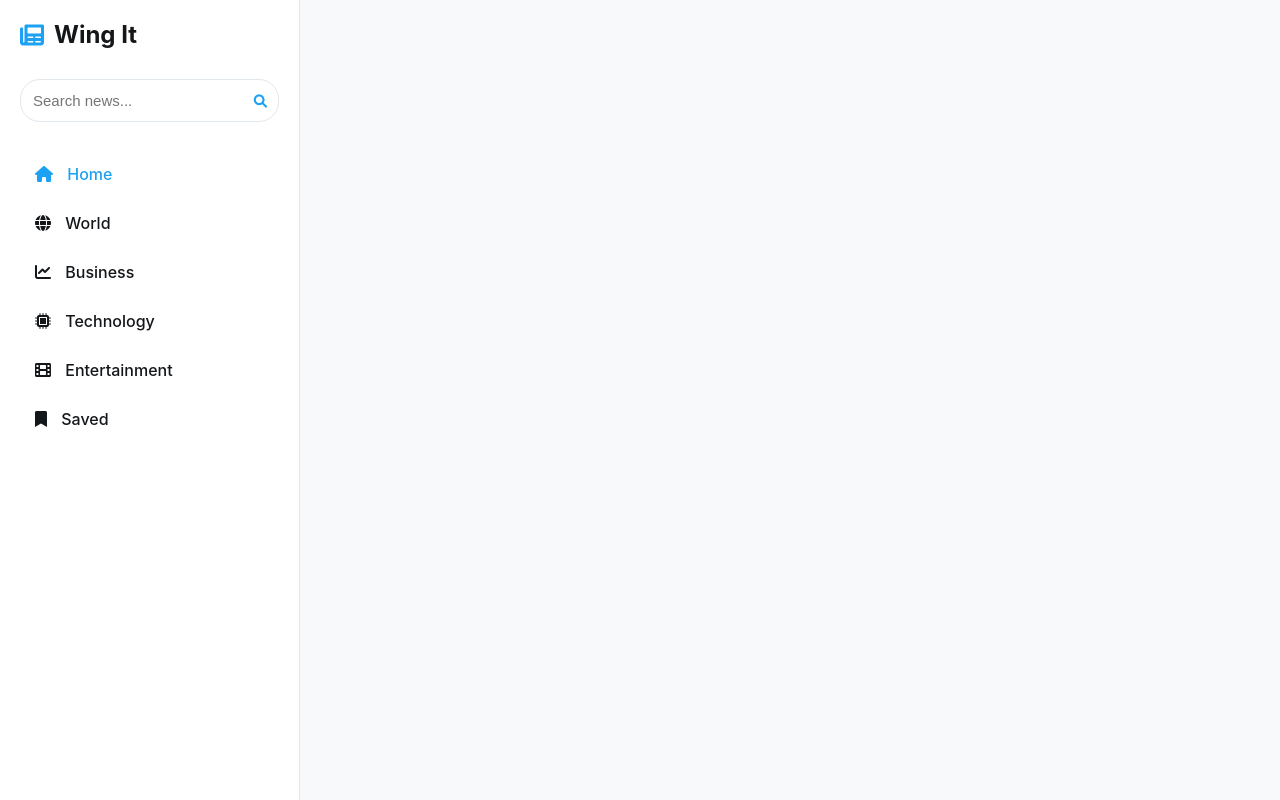
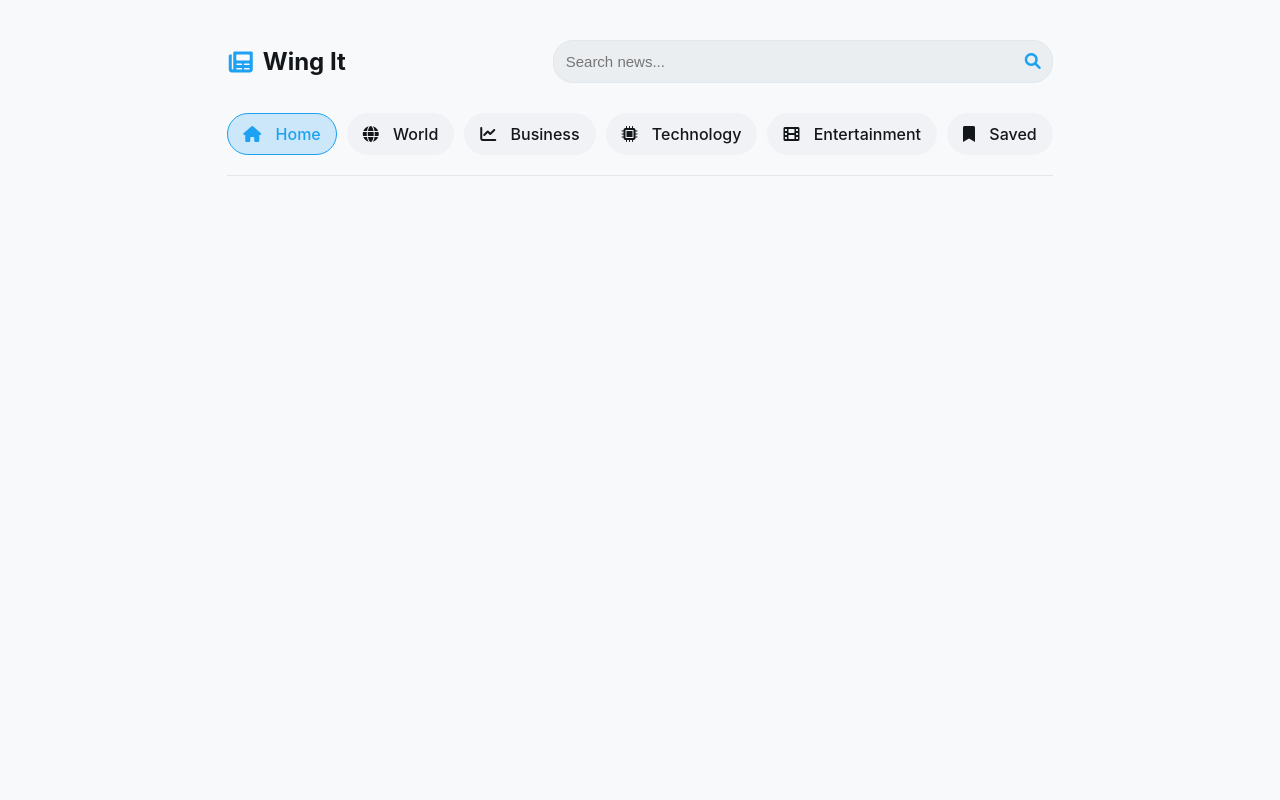
Before and after one commit to prannvat/WingIt, a Flask app: page /news in a window 1280 px wide. Run offline with Flask 3, Linux system fonts and the light colour scheme.

Commit message:
fixed layout

```diff
--- a/static/script.js
+++ b/static/script.js
@@ -260,3 +260,34 @@ function init() {
 }
 
 init();
+
+// Toggle functionality for category filters
+document.addEventListener('DOMContentLoaded', function() {
+    const toggles = document.querySelectorAll('.category-toggles .toggle');
+
+    toggles.forEach(toggle => {
+        toggle.addEventListener('click', function() {
+            // If the toggle is already active and it's not "home", just return
+            if (this.classList.contains('active') && this.getAttribute('data-category') !== 'home') {
+                return;
+            }
+
+            // Remove active class from all toggles
+            toggles.forEach(t => t.classList.remove('active'));
+
+            // Add active class to clicked toggle
+            this.classList.add('active');
+
+            // Here you would filter news content based on the selected category
+            const category = this.getAttribute('data-category');
+            console.log(`Category selected: ${category}`);
+
+            // You can add code here to filter the news articles by category
+            // For example:
+            // filterArticlesByCategory(category);
+        });
+    });
+
+    // Additional code for search functionality, article loading, etc.
+    // would go here...
+});
--- a/static/styles.css
+++ b/static/styles.css
@@ -23,23 +23,17 @@ body {
 .container {
     display: flex;
     min-height: 100vh;
+    flex-direction: column;
+    align-items: center;
 }
 
-/* Sidebar Styles */
-.sidebar {
-    width: 300px;
-    background-color: var(--sidebar-color);
-    padding: 20px;
-    position: fixed;
-    height: 100vh;
-    border-right: 1px solid var(--border-color);
-}
-
+/* Logo Styles - Moved from sidebar */
 .logo {
     display: flex;
     align-items: center;
+    justify-content: center;
     gap: 10px;
-    margin-bottom: 30px;
+    min-width: 120px;
 }
 
 .logo i {
@@ -52,9 +46,79 @@ body {
     font-weight: 700;
 }
 
+/* Updated Sidebar Styles */
+.sidebar {
+    width: 100%;
+    padding: 0;
+    margin-bottom: 20px;
+    display: flex;
+    flex-direction: row;
+    justify-content: center;
+    align-items: center;
+}
+
+nav ul.category-toggles {
+    list-style: none;
+    display: flex;
+    flex-wrap: wrap;
+    gap: 10px;
+    justify-content: center; /* Center the toggles horizontally */
+}
+
+nav ul.category-toggles li.toggle {
+    padding: 10px 15px;
+    border-radius: 25px;
+    cursor: pointer;
+    transition: all 0.2s ease;
+    font-weight: 500;
+    background-color: #f0f2f5;
+    border: 1px solid transparent;
+}
+
+nav ul.category-toggles li.toggle:hover {
+    background-color: rgba(29, 161, 242, 0.1);
+    color: var(--primary-color);
+}
+
+nav ul.category-toggles li.toggle.active {
+    background-color: rgba(29, 161, 242, 0.2);
+    color: var(--primary-color);
+    border: 1px solid var(--primary-color);
+}
+
+nav ul li i {
+    margin-right: 10px;
+}
+
+/* Main Content Styles */
+.main-content {
+    flex: 1;
+    padding: 20px;
+    margin-left: 0; /* Remove previous margin */
+}
+
+/* New header section for main content */
+.main-header {
+    padding-top: 20px;
+    margin-bottom: 20px;
+    border-bottom: 1px solid var(--border-color);
+    display: flex;
+    flex-direction: column;
+    gap: 30px;
+}
+
+.main-header-content {
+    display: flex;
+    justify-content: space-between;
+    align-items: center;
+    gap: 20px;
+}
+/* Updated search container for center position */
 .search-container {
+    width: 100%;
     position: relative;
-    margin-bottom: 30px;
+    margin: 0 ;
+    max-width: 500px;
 }
 
 #search-input {
@@ -63,6 +127,14 @@ body {
     border: 1px solid var(--border-color);
     border-radius: 20px;
     font-size: 15px;
+    background-color: #ebeef0;
+}
+
+#search-input:focus {
+    background-color: white;
+    border-color: var(--primary-color);
+    outline: none;
+    box-shadow: 0 0 0 1px var(--primary-color);
 }
 
 #search-button {
@@ -74,39 +146,7 @@ body {
     border: none;
     color: var(--primary-color);
     cursor: pointer;
-}
-
-nav ul {
-    list-style: none;
-}
-
-nav ul li {
-    padding: 12px 15px;
-    margin: 5px 0;
-    border-radius: 25px;
-    cursor: pointer;
-    transition: background-color 0.2s;
-    font-weight: 500;
-}
-
-nav ul li:hover {
-    background-color: rgba(29, 161, 242, 0.1);
-    color: var(--primary-color);
-}
-
-nav ul li.active {
-    color: var(--primary-color);
-}
-
-nav ul li i {
-    margin-right: 10px;
-}
-
-/* Main Content Styles */
-.main-content {
-    flex: 1;
-    margin-left: 300px;
-    padding: 20px;
+    font-size: 16px;
 }
 
 .news-feed {
--- a/templates/index.html
+++ b/templates/index.html
@@ -9,32 +9,34 @@
 </head>
 <body>
     <div class="container">
-        <!-- Sidebar -->
-        <aside class="sidebar">
+        <!-- Main Content -->
+        <main class="main-content">
+            <div class="main-header">
+                <div class="main-header-content">
                     <div class="logo">
                         <i class="fas fa-newspaper"></i>
                         <h1>Wing It</h1>
                     </div>
                     <div class="search-container">
                         <input type="text" id="search-input" placeholder="Search news...">
-                <button id="search-button">
-                    <i class="fas fa-search"></i>
-                </button>
+                        <button id="search-button"><i class="fas fa-search"></i></button>
                     </div>
+                </div>
+
+                <!-- Sidebar moved under search -->
+                <aside class="sidebar">
                     <nav>
-                <ul>
-                    <li class="active"><i class="fas fa-home"></i> Home</li>
-                    <li><i class="fas fa-globe"></i> World</li>
-                    <li><i class="fas fa-chart-line"></i> Business</li>
-                    <li><i class="fas fa-microchip"></i> Technology</li>
-                    <li><i class="fas fa-film"></i> Entertainment</li>
-                    <li><i class="fas fa-bookmark"></i> Saved</li>
+                        <ul class="category-toggles">
+                            <li class="toggle active" data-category="home"><i class="fas fa-home"></i> Home</li>
+                            <li class="toggle" data-category="world"><i class="fas fa-globe"></i> World</li>
+                            <li class="toggle" data-category="business"><i class="fas fa-chart-line"></i> Business</li>
+                            <li class="toggle" data-category="technology"><i class="fas fa-microchip"></i> Technology</li>
+                            <li class="toggle" data-category="entertainment"><i class="fas fa-film"></i> Entertainment</li>
+                            <li class="toggle" data-category="saved"><i class="fas fa-bookmark"></i> Saved</li>
                         </ul>
                     </nav>
                 </aside>
-
-        <!-- Main Content -->
-        <main class="main-content">
+            </div>
             <div class="news-feed" id="news-container">
                 <!-- News articles will be inserted here -->
             </div>
```
Lines whose indentation alone changed are shown as unchanged.
